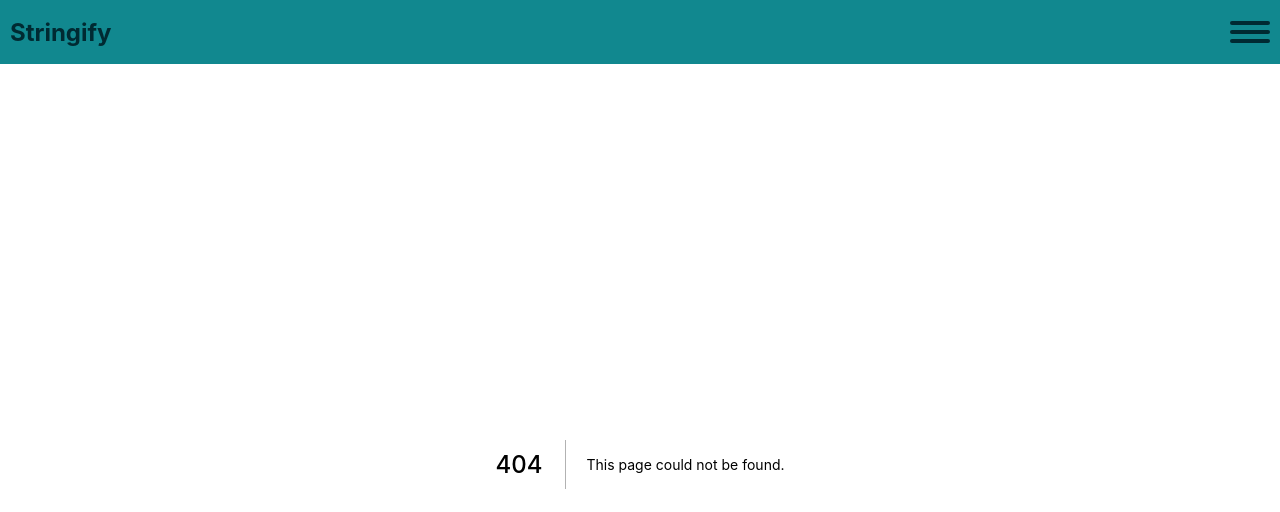
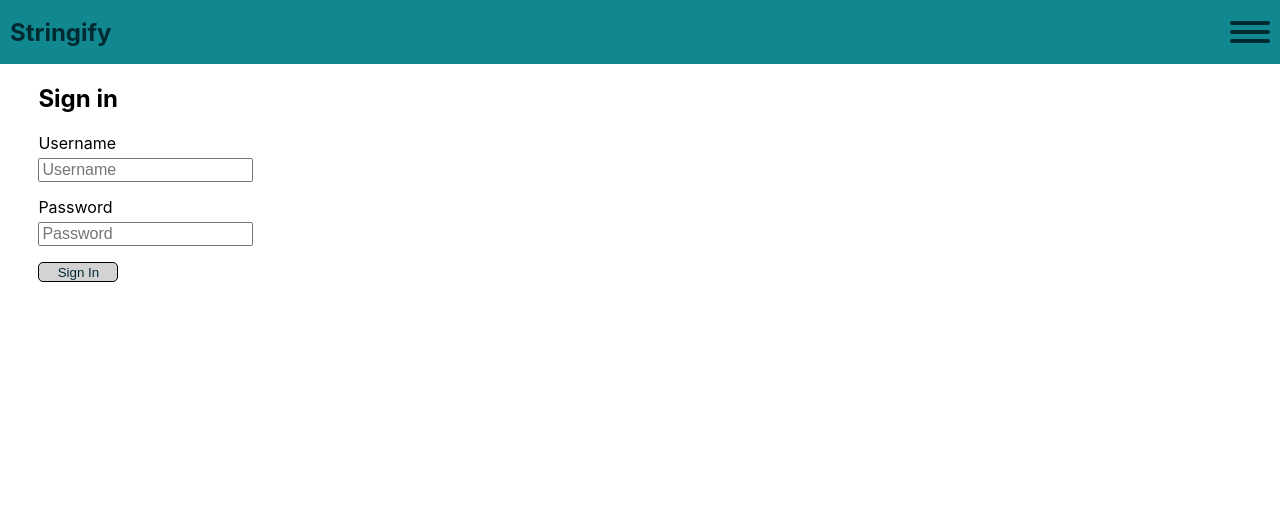
Before and after one commit to gngo2018/stringify-client, a Next.js app: page /SignIn in a window 1280 px wide. Before the commit this address had no page. Shown: the top 512 px of the page. Built offline with nearby package versions, Linux system fonts and the light colour scheme.

Commit message:
Added local storage authentication

```diff
--- a/components/NavMenu/index.tsx
+++ b/components/NavMenu/index.tsx
@@ -1,21 +1,43 @@
+import { useEffect, useState } from 'react'
 import Link from 'next/link'
 import { useNavMenuContext } from '../../contexts/NavMenuContext'
 import menuStyles from './menu.module.css'
 
-export default function NavMenu({isOpen} : {isOpen: boolean}) {
-    const {setIsOpen} = useNavMenuContext();
+export default function NavMenu({ isOpen }: { isOpen: boolean }) {
+    const { setIsOpen } = useNavMenuContext();
+    const [userRole, setUserRole] = useState<string>();
+    function SignOut() {
+        setIsOpen(false)
+        localStorage.removeItem('userRole');
+        localStorage.setItem('userRole', 'guest')
+    }
 
-    return(
+    useEffect(() => {
+        const currentUserRole = localStorage.getItem('userRole');
+        if (currentUserRole) {
+            setUserRole(currentUserRole);
+        }
+    }, [localStorage])
+
+    return (
         <div className={isOpen ? `${menuStyles.menu_container} ${menuStyles.menu_container_is_open} ` : menuStyles.menu_container}>
-            <h4>Menu</h4>
+            {userRole === 'admin' ?
+                <h4>Hello George</h4> :
+                <h4>Menu</h4>
+            }
             <Link href='/Clients'>
                 <span onClick={() => setIsOpen(false)}>Clients</span>
             </Link>
-            <Link href='StringJobs'>
+            <Link href='/StringJobs'>
                 <span onClick={() => setIsOpen(false)}>String Jobs</span>
             </Link>
             <span>Analytics</span>
-            <span>Sign In</span>
+            {userRole === 'admin' ?
+                <span onClick={() => SignOut()}>Sign Out</span> :
+                <Link href='/SignIn'>
+                    <span onClick={() => setIsOpen(false)}>Sign In</span>
+                </Link>
+            }
         </div>
     )
 }
--- a/components/NavMenu/menu.module.css
+++ b/components/NavMenu/menu.module.css
@@ -29,6 +29,17 @@
     font-weight:500;
 }
 
+.header_container{
+    display:flex;
+    justify-content: space-between;
+    align-items: center;
+}
+
+.header_container span{
+    font-weight: 500;
+    font-style: italic;
+}
+
 @media (min-width:1024px){
     .menu_container{
         left:85%;
--- /dev/null
+++ b/components/SignIn/Form.tsx
@@ -0,0 +1,31 @@
+import { useRouter } from 'next/router'
+import { useForm } from 'react-hook-form'
+import { UserCredentials, SignIn } from '../../services/AuthService'
+import formStyles from './form.module.css'
+
+export default function SignInForm() {
+    const router = useRouter();
+    const { register, handleSubmit } = useForm<UserCredentials>();
+
+    const onSubmit = handleSubmit(async (data) => {
+        await SignIn(data);
+        router.push('/');
+    })
+
+    return(
+        <form className={formStyles.form} onSubmit={onSubmit}>
+            <label>Username</label>
+            <input
+                {...register('userName')}
+                placeholder="Username"
+            />
+            <label>Password</label>
+            <input
+                {...register('password')}
+                placeholder="Password"
+                type='password'
+            />
+            <button type='submit'>Sign In</button>
+        </form>
+    )
+}
--- /dev/null
+++ b/components/SignIn/form.module.css
@@ -0,0 +1,4 @@
+.form input {
+    display: block;
+    margin:5px 0 15px 0;
+}
--- a/components/StringJobs/Form.tsx
+++ b/components/StringJobs/Form.tsx
@@ -12,7 +12,7 @@ export interface FormProps {
     stringJobId?: number
 }
 
-export default function Form(props: FormProps) {
+export default function StringJobForm(props: FormProps) {
     const router = useRouter();
     const { register, handleSubmit } = useForm<StringJobForm>();
 
--- /dev/null
+++ b/pages/SignIn/index.tsx
@@ -0,0 +1,10 @@
+import SignInForm from '../../components/SignIn/Form'
+import signInStyles from './sign_in.module.css'
+export default function SignIn(){
+    return(
+        <main className={signInStyles.container}>
+            <h2>Sign in</h2>
+            <SignInForm />
+        </main>
+    )
+}
--- /dev/null
+++ b/pages/SignIn/sign_in.module.css
@@ -0,0 +1,3 @@
+.container{
+    padding:0 3%;
+}
--- /dev/null
+++ b/services/AuthService.ts
@@ -0,0 +1,22 @@
+const userName = process.env.NEXT_PUBLIC_ADMIN_USERNAME!
+const password = process.env.NEXT_PUBLIC_ADMIN_PASSWORD!
+
+export type UserCredentials = {
+    userName: string,
+    password: string
+}
+
+export function SignIn(user: UserCredentials){
+    localStorage.removeItem('userRole');
+    if(user.userName === userName && user.password === password){
+        localStorage.setItem('userRole', 'admin')
+    }
+    else{
+        localStorage.setItem('userRole', 'guest')
+    }
+}
+
+export function CheckUserRole(){
+    const userRole = localStorage.getItem('userRole');
+    return userRole;
+}
--- a/styles/globals.css
+++ b/styles/globals.css
@@ -31,3 +31,7 @@ button:hover {
   /*  Making button bigger on hover  */
   transform: scale(1.1) perspective(1px)
 }
+
+input {
+  font-size: 16px;
+}
```
Also changed, not shown: pages/index.tsx (+9 -0 lines).
